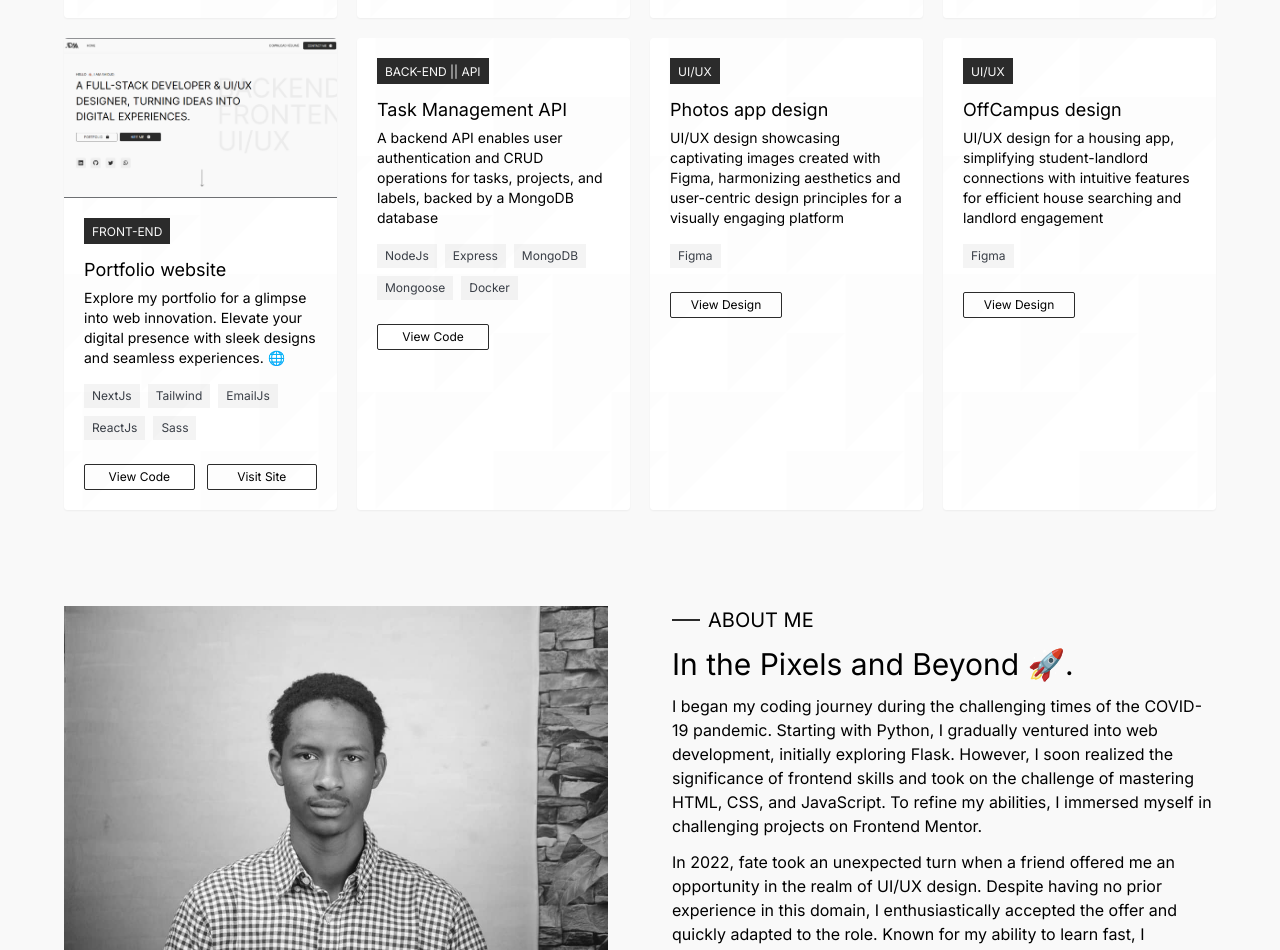
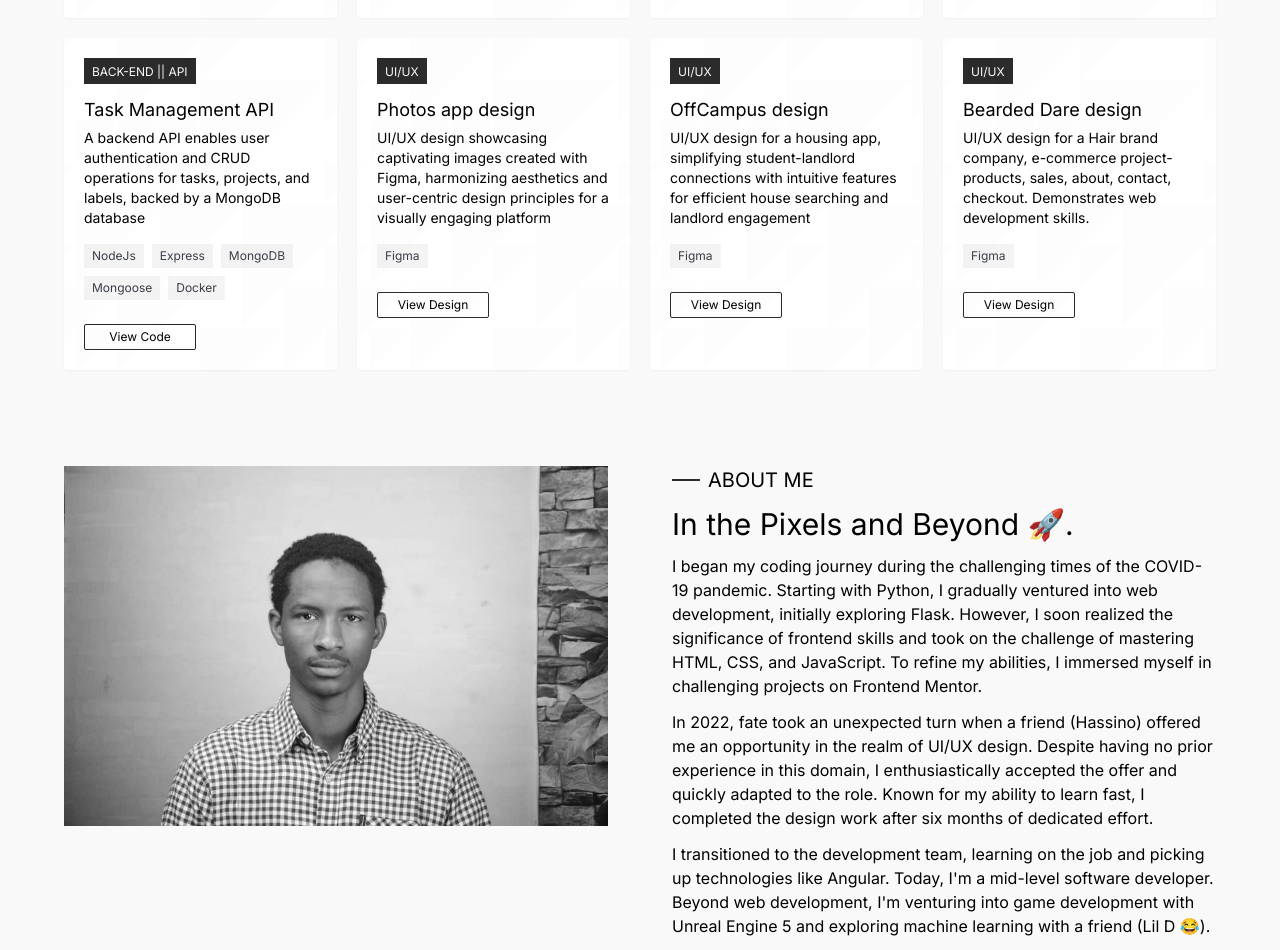
Before and after one commit to Moyijo99/pf, a Next.js app: page / in a window 1280 px wide. Shown: the part 2182-3132 px from the top of the page. Built offline with nearby package versions, Linux system fonts and the light colour scheme.

Commit message:
Fixed Design links not working

```diff
--- a/app/components/About.tsx
+++ b/app/components/About.tsx
@@ -12,8 +12,8 @@ const About = () => {
                 <h2 className="title"><span className="line"></span>About Me</h2>
                 <h1>In the Pixels and Beyond 🚀.</h1>
                 <p>I began my coding journey during the challenging times of the COVID-19 pandemic. Starting with Python, I gradually ventured into web development, initially exploring Flask. However, I soon realized the significance of frontend skills and took on the challenge of mastering HTML, CSS, and JavaScript. To refine my abilities, I immersed myself in challenging projects on Frontend Mentor.</p>
-                <p>In 2022, fate took an unexpected turn when a friend offered me an opportunity in the realm of UI/UX design. Despite having no prior experience in this domain, I enthusiastically accepted the offer and quickly adapted to the role. Known for my ability to learn fast, I completed the design work after six months of dedicated effort.</p>
-                <p>I transitioned to the development team, learning on the job and picking up technologies like Angular. Today, I&apos;m a mid-level software developer. Beyond web development, I&apos;m venturing into game development with Unreal Engine 5 and exploring machine learning with a friend.</p>
+                <p>In 2022, fate took an unexpected turn when a friend (Hassino) offered me an opportunity in the realm of UI/UX design. Despite having no prior experience in this domain, I enthusiastically accepted the offer and quickly adapted to the role. Known for my ability to learn fast, I completed the design work after six months of dedicated effort.</p>
+                <p>I transitioned to the development team, learning on the job and picking up technologies like Angular. Today, I&apos;m a mid-level software developer. Beyond web development, I&apos;m venturing into game development with Unreal Engine 5 and exploring machine learning with a friend (Lil D 😂).</p>
             </div>
         </section>
     )
--- a/app/components/Projects.tsx
+++ b/app/components/Projects.tsx
@@ -43,7 +43,7 @@ const Projects = ({ id }: { id: string }) => {
                                         }
                                         {
                                             project.tag == 'UI/UX' ? (
-                                                <a href={ project.liveLink } target="_blank">View Design</a>
+                                                <a href={ project.designLink } target="_blank">View Design</a>
                                             ) : null
                                         }
                                         {
--- a/app/data.js
+++ b/app/data.js
@@ -5,7 +5,7 @@ import project1Image from "./assets/Screenshot 2023-10-09 105717.png"
 import project2Image from "./assets/bd.png"
 import project3Image from "./assets/form.png"
 import project4Image from "./assets/url.jpg"
-import project5Image from "./assets/portfolio.png"
+// import project5Image from "./assets/portfolio.png"
 
 export const skills = [
     {
@@ -62,15 +62,15 @@ export const projects = [
         codeLink: "https://github.com/Aheedjo/url-shortening-api-master",
         liveLink: "https://fascinating-cheesecake-452b26.netlify.app/"
     },
-    {
-        tag: "Front-end",
-        title: "Portfolio website",
-        text: "Explore my portfolio for a glimpse into web innovation. Elevate your digital presence with sleek designs and seamless experiences. 🌐",
-        image: project5Image,
-        techs: ["NextJs", "Tailwind", "EmailJs", "ReactJs", "Sass"],
-        codeLink: "https://github.com/Aheedjo/adm",
-        liveLink: "https://adms-portfolio.vercel.app/"
-    },
+    // {
+    //     tag: "Front-end",
+    //     title: "Portfolio website",
+    //     text: "Explore my portfolio for a glimpse into web innovation. Elevate your digital presence with sleek designs and seamless experiences. 🌐",
+    //     image: project5Image,
+    //     techs: ["NextJs", "Tailwind", "EmailJs", "ReactJs", "Sass"],
+    //     codeLink: "https://github.com/Aheedjo/adm",
+    //     liveLink: "https://adms-portfolio.vercel.app/"
+    // },
     {
         tag: "Back-end  ||  API",
         title: "Task Management API",
@@ -95,4 +95,12 @@ export const projects = [
         techs: ["Figma"],
         designLink: "https://www.figma.com/file/Mw47LTQgFA8PeqCiFoaIYL/App-dev-project?type=design&node-id=0-1&mode=design&t=XzPNcfLynWajP0H3-0",
     },
+    {
+        tag: "UI/UX",
+        title: "Bearded Dare design",
+        text: "UI/UX design for a Hair brand company, e-commerce project-products, sales, about, contact, checkout. Demonstrates web development skills.",
+        image: '',
+        techs: ["Figma"],
+        designLink: "https://www.figma.com/file/kew5fgxKv6PJWEqBHHo7Mf/Bearded-Dare?type=design&node-id=355-2031&mode=design&t=EDjcROLzxb3uoUeh-0",
+    },
 ];
```
